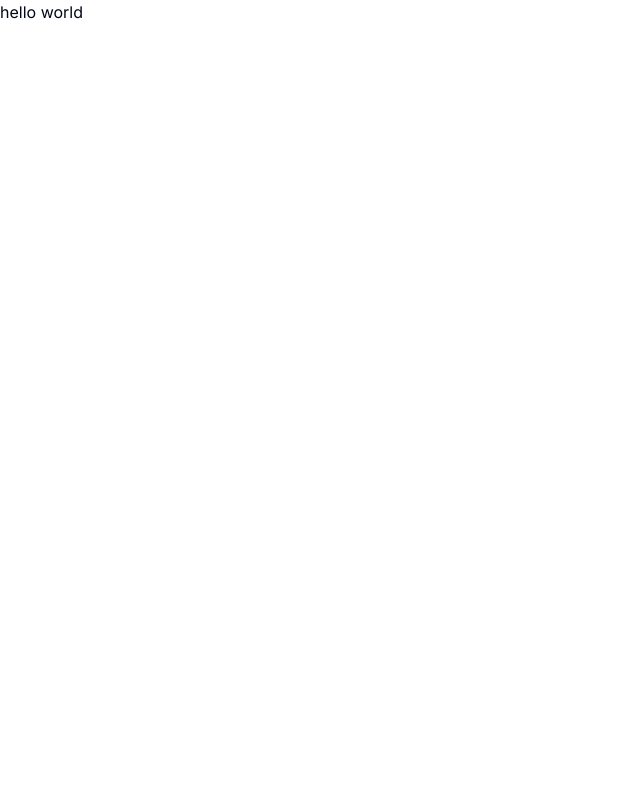
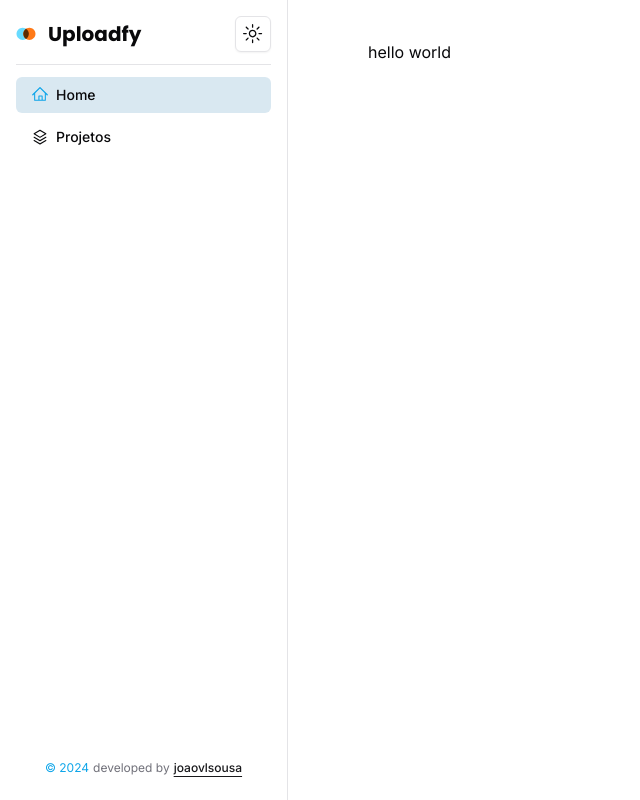
Before and after one commit to joaovlsousa/uploadfy, a Next.js app: page / in a window 1280 px wide. Shown: the whole page, without its empty margins (0-640 px from the left). Built offline with nearby package versions, Linux system fonts and the light colour scheme.

Commit message:
feat: add sidebar and navbar

```diff
--- a/package.json
+++ b/package.json
@@ -16,6 +16,7 @@
     "@radix-ui/react-icons": "^1.3.0",
     "@radix-ui/react-label": "^2.0.2",
     "@radix-ui/react-progress": "^1.0.3",
+    "@radix-ui/react-separator": "^1.0.3",
     "@radix-ui/react-slot": "^1.0.2",
     "axios": "^1.6.5",
     "class-variance-authority": "^0.7.0",
--- /dev/null
+++ b/src/app/(routes)/(home)/layout.tsx
@@ -0,0 +1,16 @@
+import { Navbar } from '@/components/navbar'
+import { Sidebar } from '@/components/sidebar'
+
+export default function AppLayout({ children }: { children: React.ReactNode }) {
+  return (
+    <>
+      <Navbar />
+      <Sidebar />
+      <main className="lg:ml-72 flex-1">
+        <section className="m-auto w-full lg:w-[52rem] py-6 lg:py-10 px-4 lg:px-0 space-y-6">
+          {children}
+        </section>
+      </main>
+    </>
+  )
+}
--- a/src/app/(routes)/login/page.tsx
+++ b/src/app/(routes)/login/page.tsx
@@ -1,9 +1,9 @@
 import { cookies } from 'next/headers'
-import Image from 'next/image'
 import { redirect } from 'next/navigation'
 
 import { Copyright } from '@/components/copyright'
-import { ModeToggle } from '@/components/mode-toogle'
+import { Logo } from '@/components/logo'
+import { ModeToggle } from '@/components/mode-toggle'
 import {
   Card,
   CardContent,
@@ -23,16 +23,7 @@ export default async function AuthPage() {
   return (
     <div className="h-screen flex items-center">
       <div className="w-full h-full md:flex flex-col items-stretch p-10 hidden bg-muted border-l">
-        <header className="flex items-center gap-x-3">
-          <Image
-            src="/logo.svg"
-            alt="logo"
-            width={24}
-            height={24}
-            className="size-6"
-          />
-          <span className="text-xl font-semibold">Uploadfy</span>
-        </header>
+        <Logo />
         <Copyright />
       </div>
       <div className="w-full h-full relative flex items-center justify-center">
--- a/src/app/globals.css
+++ b/src/app/globals.css
@@ -5,64 +5,47 @@
 @layer base {
   :root {
     --background: 0 0% 100%;
-    --foreground: 222.2 84% 4.9%;
-
+    --foreground: 240 10% 3.9%;
     --card: 0 0% 100%;
-    --card-foreground: 222.2 84% 4.9%;
-
+    --card-foreground: 240 10% 3.9%;
     --popover: 0 0% 100%;
-    --popover-foreground: 222.2 84% 4.9%;
-
-    --primary: 222.2 47.4% 11.2%;
-    --primary-foreground: 210 40% 98%;
-
-    --secondary: 210 40% 96.1%;
-    --secondary-foreground: 222.2 47.4% 11.2%;
-
-    --muted: 210 40% 96.1%;
-    --muted-foreground: 215.4 16.3% 46.9%;
-
-    --accent: 210 40% 96.1%;
-    --accent-foreground: 222.2 47.4% 11.2%;
-
+    --popover-foreground: 240 10% 3.9%;
+    --primary: 240 5.9% 10%;
+    --primary-foreground: 0 0% 98%;
+    --secondary: 240 4.8% 95.9%;
+    --secondary-foreground: 240 5.9% 10%;
+    --muted: 240 4.8% 95.9%;
+    --muted-foreground: 240 3.8% 46.1%;
+    --accent: 240 4.8% 95.9%;
+    --accent-foreground: 240 5.9% 10%;
     --destructive: 0 84.2% 60.2%;
-    --destructive-foreground: 210 40% 98%;
-
-    --border: 214.3 31.8% 91.4%;
-    --input: 214.3 31.8% 91.4%;
-    --ring: 222.2 84% 4.9%;
-
+    --destructive-foreground: 0 0% 98%;
+    --border: 240 5.9% 90%;
+    --input: 240 5.9% 90%;
+    --ring: 240 5.9% 10%;
     --radius: 0.5rem;
   }
 
   .dark {
-    --background: 222.2 84% 4.9%;
-    --foreground: 210 40% 98%;
-
-    --card: 222.2 84% 4.9%;
-    --card-foreground: 210 40% 98%;
-
-    --popover: 222.2 84% 4.9%;
-    --popover-foreground: 210 40% 98%;
-
-    --primary: 210 40% 98%;
-    --primary-foreground: 222.2 47.4% 11.2%;
-
-    --secondary: 217.2 32.6% 17.5%;
-    --secondary-foreground: 210 40% 98%;
-
-    --muted: 217.2 32.6% 17.5%;
-    --muted-foreground: 215 20.2% 65.1%;
-
-    --accent: 217.2 32.6% 17.5%;
-    --accent-foreground: 210 40% 98%;
-
+    --background: 240 10% 3.9%;
+    --foreground: 0 0% 98%;
+    --card: 240 10% 3.9%;
+    --card-foreground: 0 0% 98%;
+    --popover: 240 10% 3.9%;
+    --popover-foreground: 0 0% 98%;
+    --primary: 0 0% 98%;
+    --primary-foreground: 240 5.9% 10%;
+    --secondary: 240 3.7% 15.9%;
+    --secondary-foreground: 0 0% 98%;
+    --muted: 240 3.7% 15.9%;
+    --muted-foreground: 240 5% 64.9%;
+    --accent: 240 3.7% 15.9%;
+    --accent-foreground: 0 0% 98%;
     --destructive: 0 62.8% 30.6%;
-    --destructive-foreground: 210 40% 98%;
-
-    --border: 217.2 32.6% 17.5%;
-    --input: 217.2 32.6% 17.5%;
-    --ring: 212.7 26.8% 83.9%;
+    --destructive-foreground: 0 0% 98%;
+    --border: 240 3.7% 15.9%;
+    --input: 240 3.7% 15.9%;
+    --ring: 240 4.9% 83.9%;
   }
 }
 
@@ -70,6 +53,7 @@
   * {
     @apply border-border;
   }
+
   body {
     @apply bg-background text-foreground;
   }
--- /dev/null
+++ b/src/components/logo.tsx
@@ -0,0 +1,23 @@
+import { cn } from '@/lib/utils'
+import { Poppins } from 'next/font/google'
+import Image from 'next/image'
+
+const font = Poppins({
+  subsets: ['latin'],
+  weight: '700',
+})
+
+export function Logo() {
+  return (
+    <div className="flex items-center gap-x-3">
+      <Image
+        src="/logo.svg"
+        alt="logo"
+        width={20}
+        height={20}
+        className="size-5"
+      />
+      <span className={cn('text-xl font-bold', font.className)}>Uploadfy</span>
+    </div>
+  )
+}
--- /dev/null
+++ b/src/components/navbar.tsx
@@ -0,0 +1,13 @@
+import { Logo } from '@/components/logo'
+import { ModeToggle } from '@/components/mode-toggle'
+import { MobileSidebar } from '@/components/sidebar/mobile-sidebar'
+
+export function Navbar() {
+  return (
+    <header className="lg:hidden h-16 px-4 border-b flex items-center justify-between">
+      <MobileSidebar />
+      <Logo />
+      <ModeToggle />
+    </header>
+  )
+}
--- /dev/null
+++ b/src/components/sidebar/index.tsx
@@ -0,0 +1,38 @@
+import { Logo } from '@/components/logo'
+import { ModeToggle } from '@/components/mode-toggle'
+import { NavLinks } from '@/components/sidebar/nav-links'
+import { Separator } from '@/components/ui/separator'
+
+import { Copyright } from '@/components/copyright'
+import { cn } from '@/lib/utils'
+
+interface SidebarProps {
+  isMobile?: boolean
+}
+
+export function Sidebar({ isMobile }: SidebarProps) {
+  return (
+    <aside
+      className={cn(
+        'flex flex-col',
+        !isMobile &&
+          'hidden lg:flex fixed top-0 left-0 w-72 h-full p-4 border-r',
+      )}
+    >
+      <div className="flex items-center justify-between">
+        <Logo />
+        {!isMobile && <ModeToggle />}
+      </div>
+
+      <Separator className="my-3" />
+      <NavLinks />
+      <div
+        className={cn(
+          isMobile ? 'absolute bottom-4 left-10' : 'mt-auto mx-auto',
+        )}
+      >
+        <Copyright />
+      </div>
+    </aside>
+  )
+}
--- /dev/null
+++ b/src/components/sidebar/mobile-sidebar.tsx
@@ -0,0 +1,20 @@
+import { HamburgerMenuIcon } from '@radix-ui/react-icons'
+
+import { Sidebar } from '@/components/sidebar'
+import { Button } from '@/components/ui/button'
+import { Sheet, SheetContent, SheetTrigger } from '@/components/ui/sheet'
+
+export function MobileSidebar() {
+  return (
+    <Sheet>
+      <SheetTrigger asChild>
+        <Button variant="ghost" size="sm">
+          <HamburgerMenuIcon className="w-4 h-4" />
+        </Button>
+      </SheetTrigger>
+      <SheetContent side="left">
+        <Sidebar isMobile />
+      </SheetContent>
+    </Sheet>
+  )
+}
--- /dev/null
+++ b/src/components/sidebar/nav-links.tsx
@@ -0,0 +1,51 @@
+'use client'
+
+import { HomeIcon, LayersIcon } from '@radix-ui/react-icons'
+import Link from 'next/link'
+import { usePathname } from 'next/navigation'
+
+import { Button } from '@/components/ui/button'
+import { cn } from '@/lib/utils'
+
+export function NavLinks() {
+  const pathname = usePathname()
+
+  const links = [
+    {
+      label: 'Home',
+      href: '/',
+      icon: HomeIcon,
+    },
+    {
+      label: 'Projetos',
+      href: '/projects',
+      icon: LayersIcon,
+    },
+  ]
+
+  return (
+    <nav className="space-y-1.5">
+      {links.map((link) => (
+        <Button
+          key={link.href}
+          asChild
+          variant="ghost"
+          className={cn(
+            'w-full hover:bg-sky-700/15 justify-start group',
+            pathname === link.href && 'bg-sky-700/15',
+          )}
+        >
+          <Link href={link.href}>
+            <link.icon
+              className={cn(
+                'w-4 h-4 mr-2 group-hover:text-sky-500',
+                pathname === link.href && 'text-sky-500',
+              )}
+            />
+            <p>{link.label}</p>
+          </Link>
+        </Button>
+      ))}
+    </nav>
+  )
+}
--- /dev/null
+++ b/src/components/ui/separator.tsx
@@ -0,0 +1,31 @@
+"use client"
+
+import * as React from "react"
+import * as SeparatorPrimitive from "@radix-ui/react-separator"
+
+import { cn } from "@/lib/utils"
+
+const Separator = React.forwardRef<
+  React.ElementRef<typeof SeparatorPrimitive.Root>,
+  React.ComponentPropsWithoutRef<typeof SeparatorPrimitive.Root>
+>(
+  (
+    { className, orientation = "horizontal", decorative = true, ...props },
+    ref
+  ) => (
+    <SeparatorPrimitive.Root
+      ref={ref}
+      decorative={decorative}
+      orientation={orientation}
+      className={cn(
+        "shrink-0 bg-border",
+        orientation === "horizontal" ? "h-[1px] w-full" : "h-full w-[1px]",
+        className
+      )}
+      {...props}
+    />
+  )
+)
+Separator.displayName = SeparatorPrimitive.Root.displayName
+
+export { Separator }
```
Also changed, not shown: src/app/(routes)/(home)/page.tsx (renamed from src/app/page.tsx), src/components/mode-toggle.tsx (renamed from src/components/mode-toogle.tsx), 1 other file (tests, documents, lock files or other folders).
